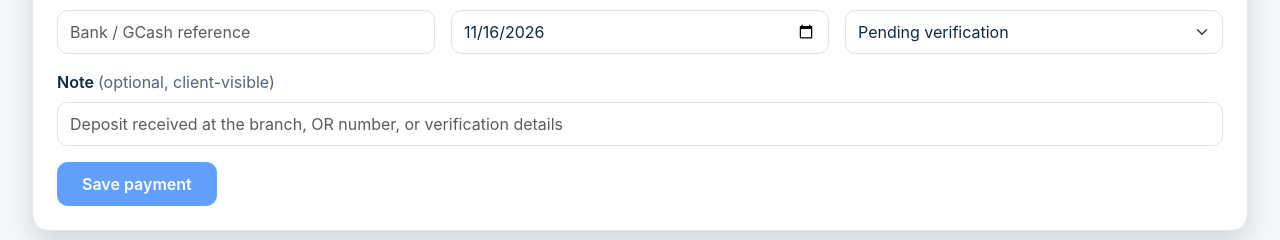
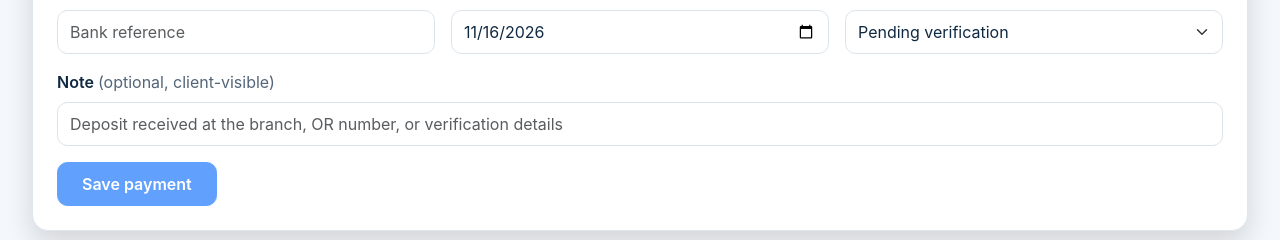
Before and after one commit to jaesumin02/KingQuiry, a PHP site: page /admin_payments.php in a window 1280 px wide. Shown: the part 1530-1770 px from the top of the page. Run offline with PHP 8.4, Linux system fonts and the light colour scheme; the visitor is signed in with stand-in values (Sample User, id 1); data comes from the database, SQL or seed files in the repository; data that the repository does not hold is empty.

Commit message:
Nilagay ang bagong update

```diff
--- a/admin_dashboard.php
+++ b/admin_dashboard.php
@@ -614,6 +614,8 @@ $clientOverview = $conn->query(
      WHERE role = 'Client'"
 )->fetch_assoc();
 
+// ALGORITHM: Municipal inventory heuristic compares inquiries with available listings,
+// then recommends an inventory or marketing review using fixed thresholds.
 $demandPrescription = [];
 $demandRes = $conn->query("
     SELECT l.municipalityName,
--- a/admin_payments.php
+++ b/admin_payments.php
@@ -542,7 +542,7 @@ include 'includes/header.php';
             </div>
             <div class="col-md-4">
                 <label class="form-label fw-semibold" for="payment-reference">Reference number <span class="text-muted fw-normal">(optional)</span></label>
-                <input id="payment-reference" type="text" name="referenceNo" class="form-control" maxlength="100" value="<?= kq_e($paymentForm['referenceNo']) ?>" placeholder="Bank / GCash reference">
+                <input id="payment-reference" type="text" name="referenceNo" class="form-control" maxlength="100" value="<?= kq_e($paymentForm['referenceNo']) ?>" placeholder="Bank reference">
             </div>
             <div class="col-md-4">
                 <label class="form-label fw-semibold" for="payment-date">Payment date</label>
--- a/chat_api.php
+++ b/chat_api.php
@@ -252,6 +252,7 @@ try {
             $message = trim($payload['message']);
             chat_add_message($conn, $conversationId, 'client', $message);
             $lowerMessage = mb_strtolower($message);
+            // ALGORITHM: Check keyword rules in order and return the first matching canned response.
             if (preg_match('/hello|hi\b|good morning|good afternoon|good evening|kamusta|kumusta|magandang umaga|magandang hapon|magandang gabi/', $lowerMessage)) {
                 $reply = 'Hello! Welcome to KingQuiry. I can help with property listings, viewing appointments, contact details, and land estimates. What would you like to know?';
             } elseif (preg_match('/estimate|estimation|presyo|price|halaga|how much|magkano|sqm|square meter/', $lowerMessage)) {
--- a/database/admin_management_schema.sql
+++ b/database/admin_management_schema.sql
@@ -9,7 +9,7 @@ CREATE TABLE IF NOT EXISTS payments (
     amount DECIMAL(12,2) NOT NULL,
     paymentType ENUM('Reservation', 'Down Payment', 'Installment', 'Full Payment', 'Other')
         NOT NULL DEFAULT 'Other',
-    paymentMethod ENUM('Cash', 'Bank Transfer', 'GCash', 'Check', 'Other')
+    paymentMethod ENUM('Cash', 'Bank Transfer', 'Check', 'Other')
         NOT NULL DEFAULT 'Cash',
     referenceNo VARCHAR(100) DEFAULT NULL,
     status ENUM('Pending', 'Verified', 'Rejected') NOT NULL DEFAULT 'Pending',
--- a/database/schema.sql
+++ b/database/schema.sql
@@ -285,7 +285,7 @@ CREATE TABLE IF NOT EXISTS payments (
     amount DECIMAL(12,2) NOT NULL,
     paymentType ENUM('Reservation', 'Down Payment', 'Installment', 'Full Payment', 'Other')
         NOT NULL DEFAULT 'Other',
-    paymentMethod ENUM('Cash', 'Bank Transfer', 'GCash', 'Check', 'Other')
+    paymentMethod ENUM('Cash', 'Bank Transfer', 'Check', 'Other')
         NOT NULL DEFAULT 'Cash',
     referenceNo VARCHAR(100) DEFAULT NULL,
     status ENUM('Pending', 'Verified', 'Rejected') NOT NULL DEFAULT 'Pending',
--- a/includes/admin_management.php
+++ b/includes/admin_management.php
@@ -45,7 +45,7 @@ function ensure_admin_management_schema(mysqli $conn): void
             amount DECIMAL(12,2) NOT NULL,
             paymentType ENUM('Reservation', 'Down Payment', 'Installment', 'Full Payment', 'Other')
                 NOT NULL DEFAULT 'Other',
-            paymentMethod ENUM('Cash', 'Bank Transfer', 'GCash', 'Check', 'Other')
+            paymentMethod ENUM('Cash', 'Bank Transfer', 'Check', 'Other')
                 NOT NULL DEFAULT 'Cash',
             referenceNo VARCHAR(100) DEFAULT NULL,
             status ENUM('Pending', 'Verified', 'Rejected') NOT NULL DEFAULT 'Pending',
@@ -83,7 +83,7 @@ function payment_type_options(): array
 
 function payment_method_options(): array
 {
-    return ['Cash', 'Bank Transfer', 'GCash', 'Check', 'Other'];
+    return ['Cash', 'Bank Transfer', 'Check', 'Other'];
 }
 
 function payment_status_options(): array
--- a/includes/footer.php
+++ b/includes/footer.php
@@ -22,9 +22,6 @@ if (in_array($currentPage, $chatWidgetPages, true) && ($currentRole === null ||
             </div>
             <div class="d-flex align-items-center gap-3 small flex-wrap">
                 <?php if ($currentRole === null || $currentRole === 'Client'): ?>
-                    <button type="button" class="btn btn-link text-white-50 p-0 text-decoration-none hover-white" data-bs-toggle="modal" data-bs-target="#contactUsModal">
-                        Contact Us
-                    </button>
                     <a href="https://www.facebook.com/p/Kings-Land-Properties-61568411772451/" target="_blank" rel="noopener noreferrer" class="text-white-50 text-decoration-none hover-white d-inline-flex align-items-center gap-1">
                         <span>Facebook Page</span>
                         <svg width="12" height="12" fill="none" stroke="currentColor" stroke-width="2" viewBox="0 0 24 24"><path d="M18 13v6a2 2 0 0 1-2 2H5a2 2 0 0 1-2-2V8a2 2 0 0 1 2-2h6"/><polyline points="15 3 21 3 21 9"/><line x1="10" y1="14" x2="21" y2="3"/></svg>
--- a/includes/transaction_tracking.php
+++ b/includes/transaction_tracking.php
@@ -19,6 +19,7 @@ function property_transaction_stages(): array
 
 function property_transaction_next_stages(string $stage, ?string $paymentMethod = null): array
 {
+    // ALGORITHM: State machine mapping each stage to allowed next stages; Spot Cash skips document verification.
     $isSpotCash = $paymentMethod !== null && (strcasecmp($paymentMethod, 'Spot Cash') === 0 || strcasecmp($paymentMethod, 'Spot cash') === 0);
 
     $transitions = [
--- a/property_detail.php
+++ b/property_detail.php
@@ -122,7 +122,7 @@ if ($_SERVER['REQUEST_METHOD'] === 'POST') {
             if ($duplicate->get_result()->num_rows > 0) {
                 $errorMsg = 'You already have an active request for this property at that date and time.';
             } else {
-                // Anti-Overlap Scheduling: Prevent double-booking on the same property within a 1-hour buffer
+                // ALGORITHM: Reject same-property appointments less than one hour apart.
                 $clashStmt = $conn->prepare(
                     "SELECT appointmentID, appointmentTime FROM appointments
                      WHERE propertyID = ?
```
Also changed, not shown: transaction_tracking.php (+6 -1 lines), CHANGELOG.md, README.md.
